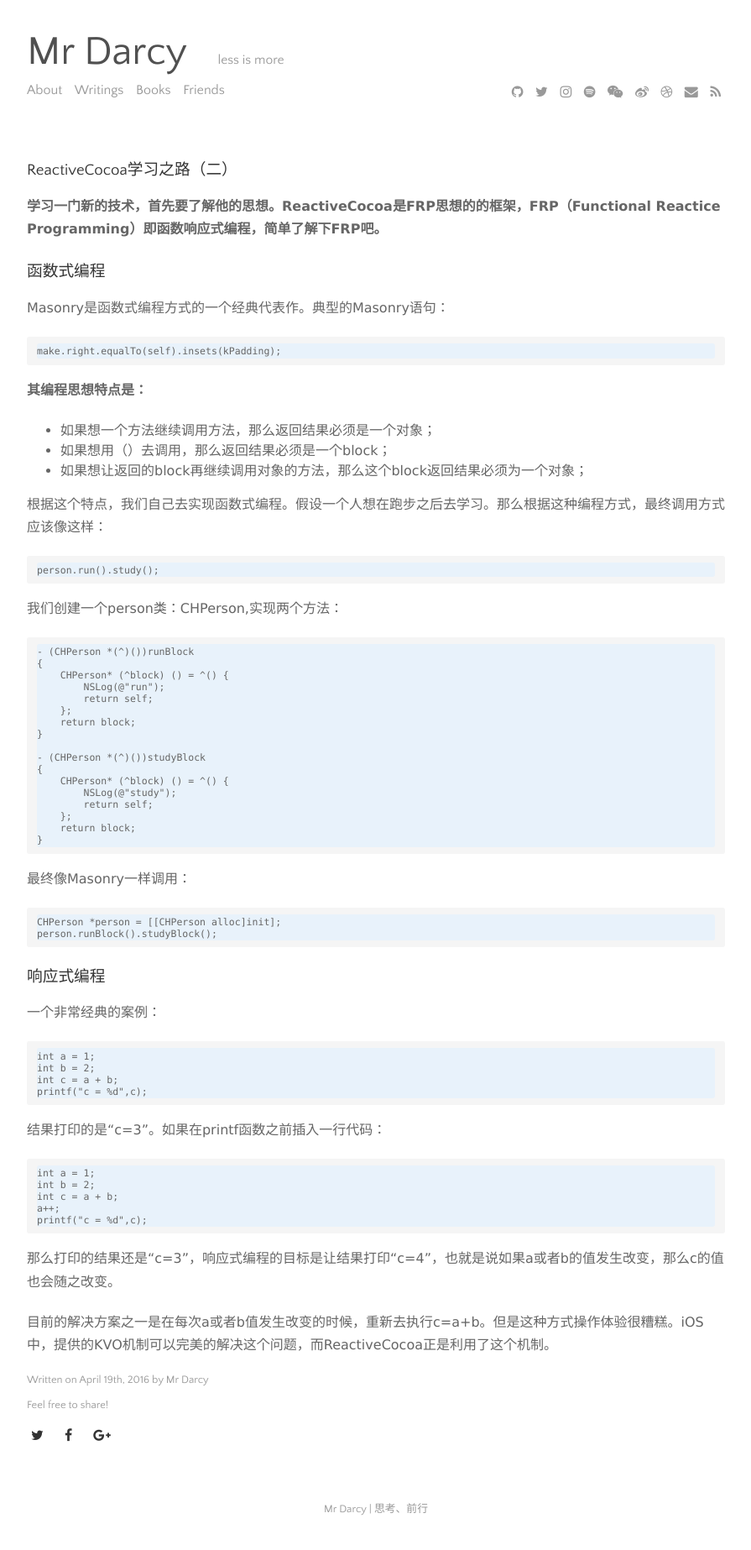
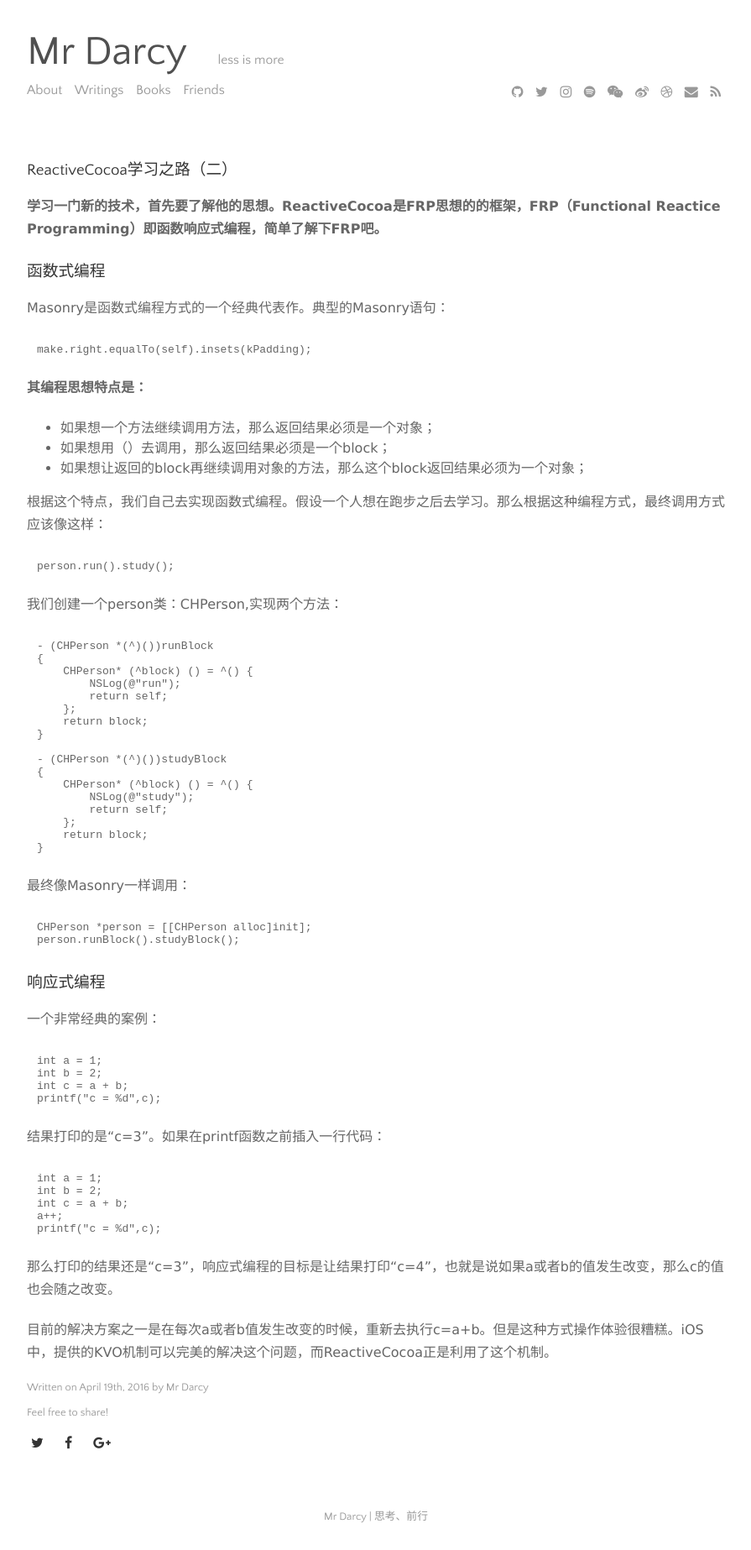
Before and after one commit to Darcygsc/Darcygsc.github.io, a Jekyll site: the page built from _posts/2016-4-19-RAC2.md, in a window 1280 px wide. Shown: the whole page at 84% size, without its empty margins (192-1087 px from the left). Built offline with Jekyll 4.4.1, drawn with Linux system fonts in a browser that asks for light colours; nearby versions of some CDN libraries.

Commit message:
update style

```diff
--- a/css/main.css
+++ b/css/main.css
@@ -302,11 +302,11 @@ body {
 
 pre,
 code {
-    font-size: 0.8rem;
-    border-radius: 3px;
-    background-color: #f5f5f5;
-    font-family: "Source Code Pro";
-}
+    padding: 0;
+    background: none;
+    border: none;
+    word-wrap: normal;
+}}
 
 code {
     /*padding: 1px 5px;*/
```
